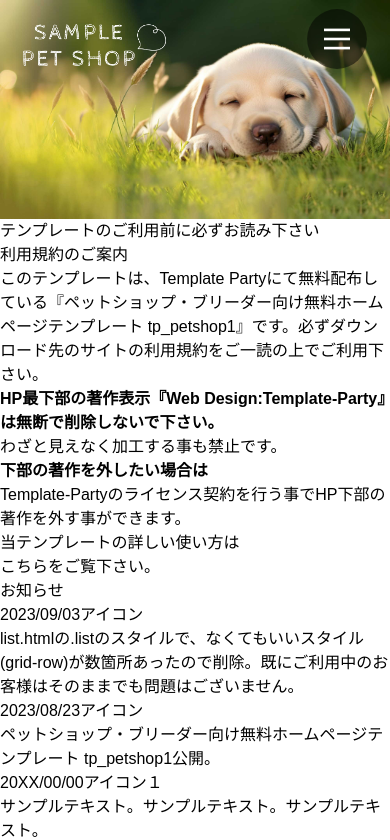
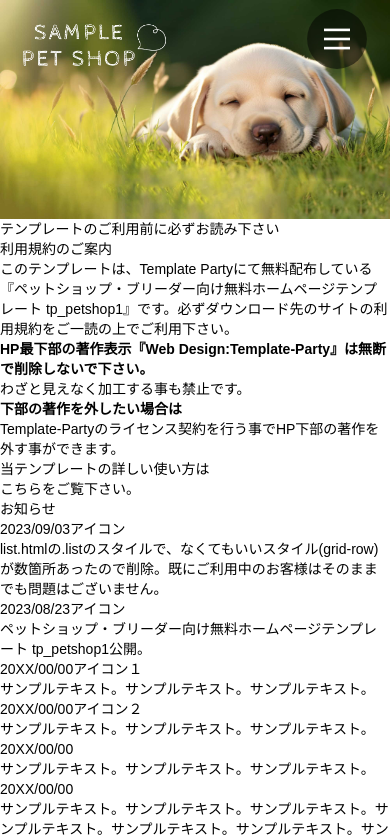
Before and after one commit to chiilog/react-component-practice, a Next.js app: page / in a window 390 px wide. Shown: the top 840 px of the page. Built offline with nearby package versions, Linux system fonts and the light colour scheme.

Commit message:
#containerにフォントサイズ追加

```diff
--- a/src/app/layout.tsx
+++ b/src/app/layout.tsx
@@ -29,7 +29,7 @@ export default function RootLayout({
   return (
     <html lang="ja">
       <body className="font-body">
-        <div id="container">
+        <div id="container" className="text-sm lg:text-base">
           {children}
 
           <div className="pagetop">
```
